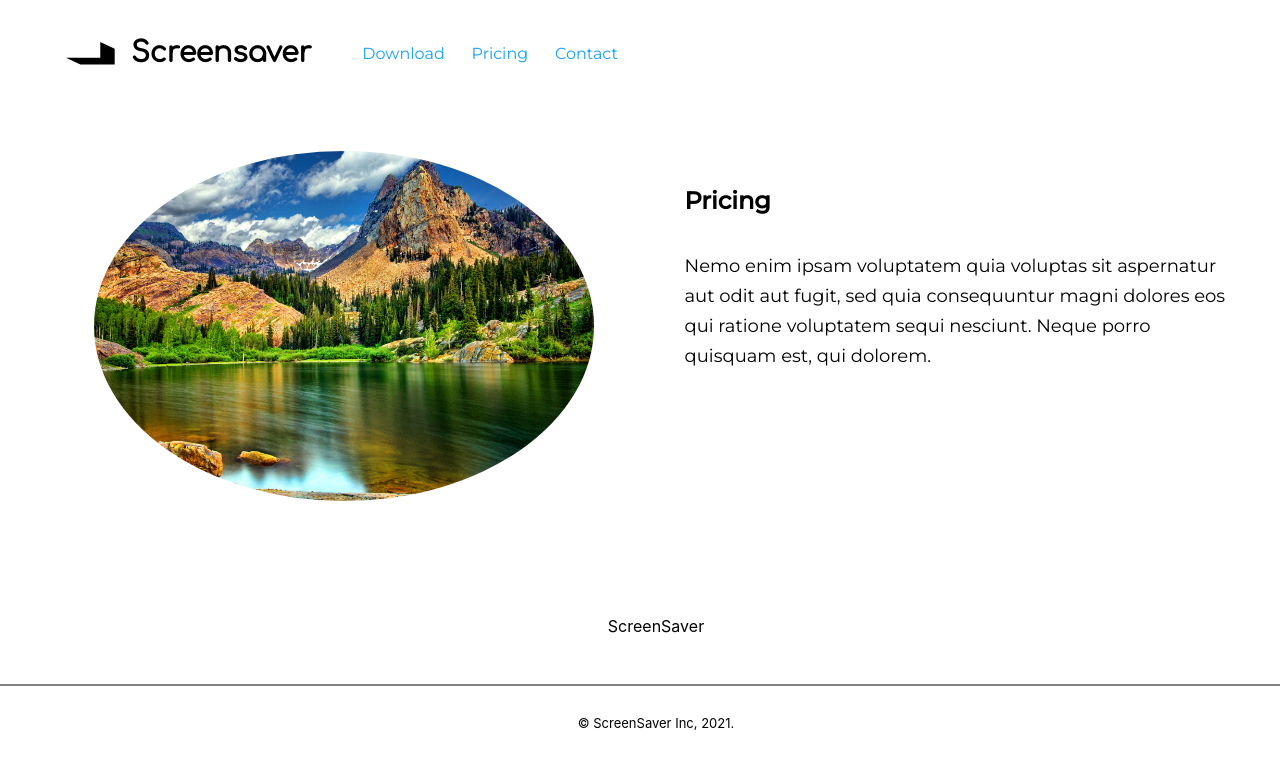
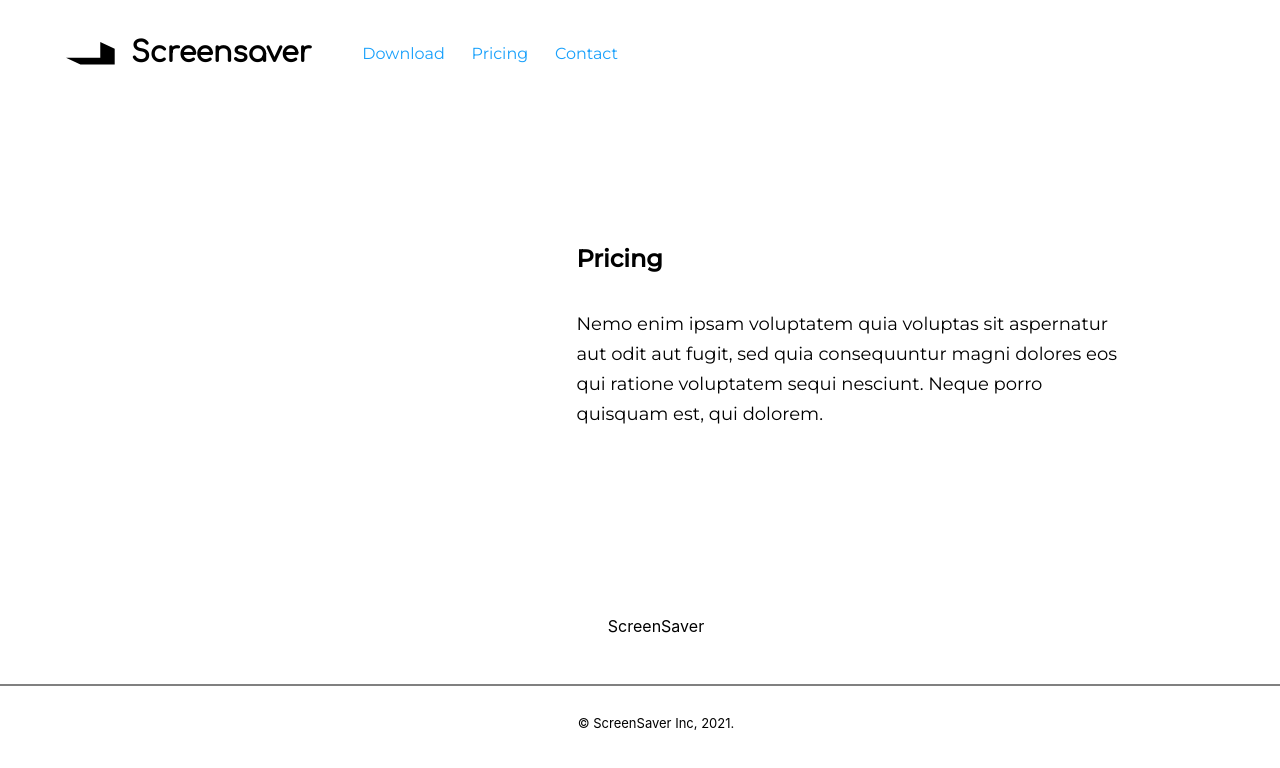
Before and after one commit to tarekel96/Electron_BackgroundImage_App, a React (Create React App) app in the folder web/: page /pricing in a window 1280 px wide. Shown: the top 768 px of the page. Built offline with nearby package versions, Linux system fonts and the light colour scheme.

Commit message:
Added lazy loading image to home page
Lazy load package from https://www.npmjs.com/package/react-lazy-load-image-component

Pricing page lazy loading not working yet

```diff
--- a/web/src/pages/Home.js
+++ b/web/src/pages/Home.js
@@ -3,6 +3,8 @@ import DEFAULT_IMAGE from '../styles/ExampleImage.jpg';
 import EXAMPLE_IMG_3 from '../styles/ExampleImage3.jpg';
 import EXAMPLE_IMG_4 from '../styles/ExampleImage4.jpg';
 import EXAMPLE_IMG_5 from '../styles/ExampleImage5.jpg';
+import { LazyLoadImage } from 'react-lazy-load-image-component';
+import 'react-lazy-load-image-component/src/effects/blur.css';
 import 'react-responsive-carousel/lib/styles/carousel.min.css'; // requires a loader
 import { Carousel } from 'react-responsive-carousel';
 import styles from './home.module.css';
@@ -23,7 +25,11 @@ const Home = ({ imageSrc = DEFAULT_IMAGE, imgAlt = 'Screensaver' }) => {
 					className={styles['homePageImage']}
 					showIndicators={false}
 				>
-					<img src={DEFAULT_IMAGE} alt="example 3" />
+				<LazyLoadImage
+					src={DEFAULT_IMAGE}
+    				alt={'example 3'}
+   			 		effect="blur"/>
+					{/*<img src={DEFAULT_IMAGE} alt="example 3" />*/}
 					<img src={EXAMPLE_IMG_3} alt="example 4" />
 					<img src={EXAMPLE_IMG_4} alt="example 4" />
 					<img src={EXAMPLE_IMG_5} alt="example 4" />
--- a/web/src/pages/Pricing.js
+++ b/web/src/pages/Pricing.js
@@ -3,15 +3,18 @@ import { Typography } from '../components/Typography.js';
 import { SectionImageLeft } from '../components/SectionImage.js';
 import Variants from '../styles/Variants.js';
 import styles from './pricing.module.css';
+import { LazyLoadImage } from 'react-lazy-load-image-component';
+import 'react-lazy-load-image-component/src/effects/blur.css';
 const { H_4, PARAGRAPH } = Variants;
 
 const Pricing = () => {
 	return (
 		<section className={styles['pricingLayoutContainer']}>
 			<section className={styles['pricingContainer']}>
-				<div>
-					<SectionImageLeft />
-				</div>
+			<LazyLoadImage
+					src={SectionImageLeft}
+    				alt={'Section Image'}
+   			 		effect="blur"/>
 				<div>
 					<Typography variant={H_4}>Pricing</Typography>
 					<Typography variant={PARAGRAPH}>
```
Also changed, not shown: web/package.json (+15 -3 lines), 2 other files (tests, documents, lock files or other folders).
